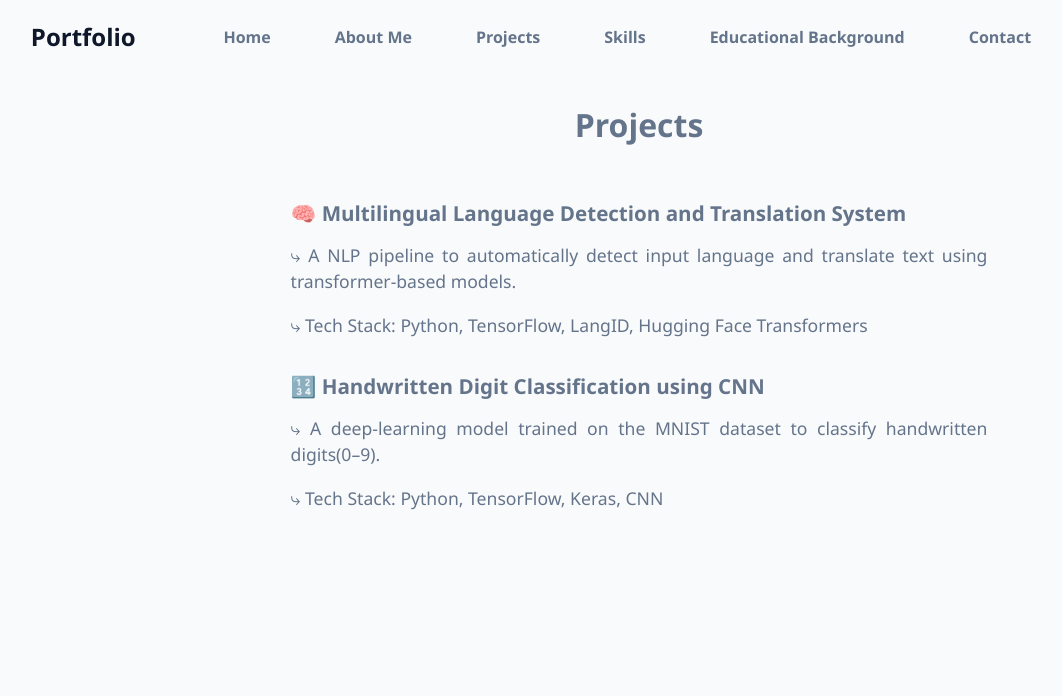
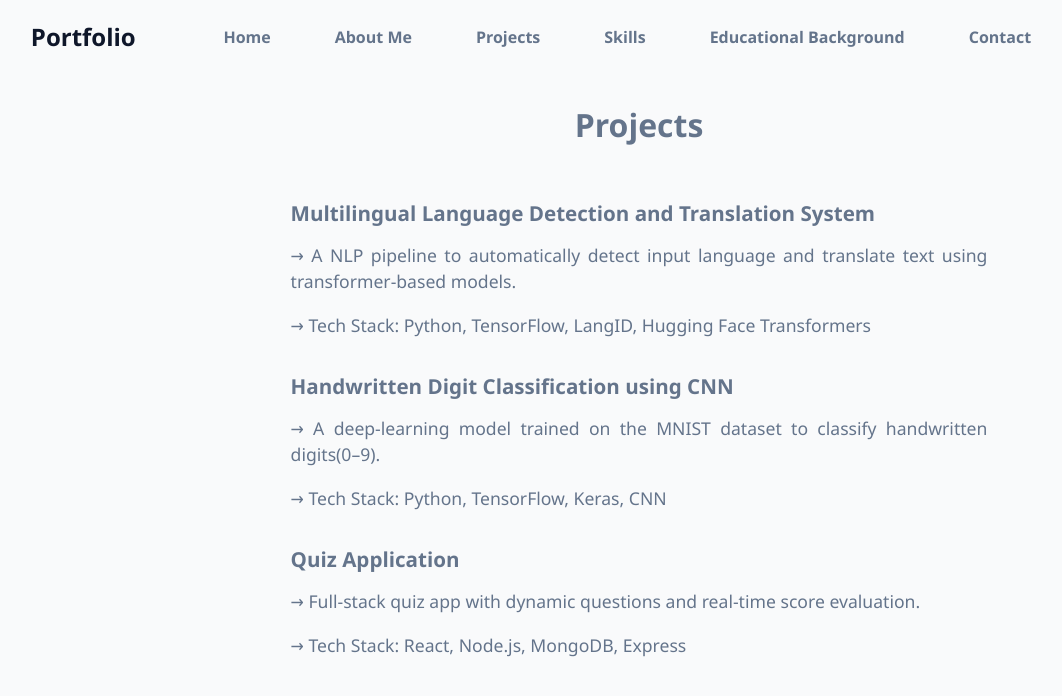
Before and after one commit to nishikasingh31/Portfolio-Using-React, a React (Vite) app: page /projects in a window 1280 px wide. Shown: the top 696 px of the page, without its empty margins (1-1063 px from the left). Built offline with nearby package versions, Linux system fonts and the light colour scheme.

Commit message:
Update Projects.jsx

```diff
--- a/src/pages/Projects.jsx
+++ b/src/pages/Projects.jsx
@@ -6,16 +6,21 @@ const Projects = () => {
       <h2><b>Projects</b></h2>
 
        <div className="project-card">
-        <h3>🧠 <a href="https://github.com/nishikasingh31/Multilingual-Language-Detection-and-Translation-System">Multilingual Language Detection and Translation System</a></h3>
-        <p> ⤷ A NLP pipeline to automatically detect input language and translate text using transformer-based models.</p>
-        <p> ⤷ Tech Stack: Python, TensorFlow, LangID, Hugging Face Transformers </p>
+        <h3><a href="https://github.com/nishikasingh31/Multilingual-Language-Detection-and-Translation-System">Multilingual Language Detection and Translation System</a></h3>
+        <p> → A NLP pipeline to automatically detect input language and translate text using transformer-based models.</p>
+        <p> → Tech Stack: Python, TensorFlow, LangID, Hugging Face Transformers </p>
       </div>
 
       <div className="project-card">
-        <h3>🔢 <a href= "https://github.com/nishikasingh31/Handwritten-Digit-Classification-using-CNN">Handwritten Digit Classification using CNN</a></h3>
-        <p> ⤷ A deep-learning model trained on the MNIST dataset to classify handwritten digits(0–9).</p>
-        <p> ⤷ Tech Stack: Python, TensorFlow, Keras, CNN</p>
+        <h3> <a href= "https://github.com/nishikasingh31/Handwritten-Digit-Classification-using-CNN">Handwritten Digit Classification using CNN</a></h3>
+        <p> → A deep-learning model trained on the MNIST dataset to classify handwritten digits(0–9).</p>
+        <p> → Tech Stack: Python, TensorFlow, Keras, CNN</p>
+      </div>
 
+        <div className="project-card">
+        <h3><a href= "https://github.com/nishikasingh31/Quiz-Application">Quiz Application</a></h3>
+        <p> → Full-stack quiz app with dynamic questions and real-time score evaluation.</p>
+        <p> → Tech Stack: React, Node.js, MongoDB, Express</p>
       </div>
     </section>
   );
```
